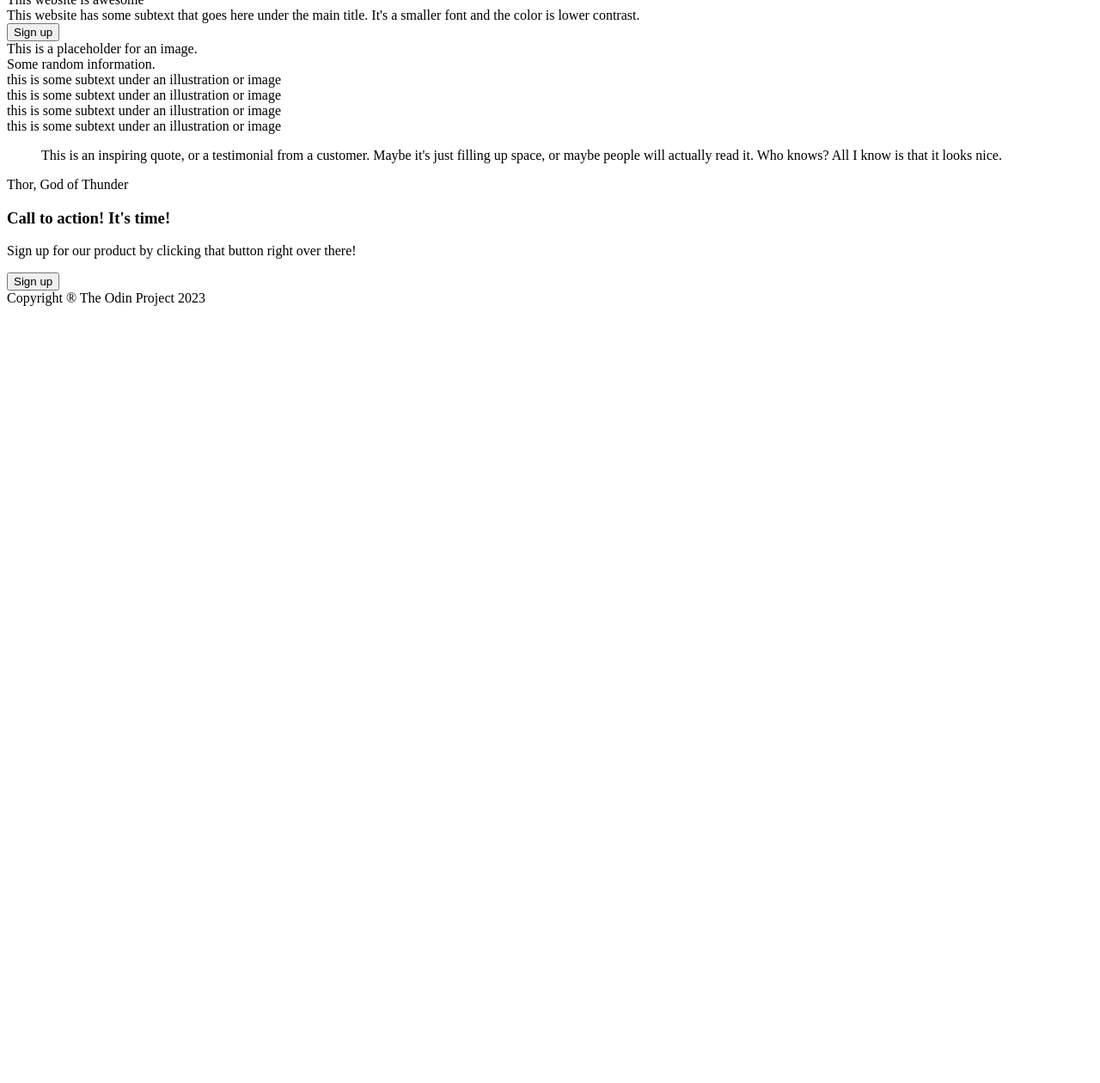
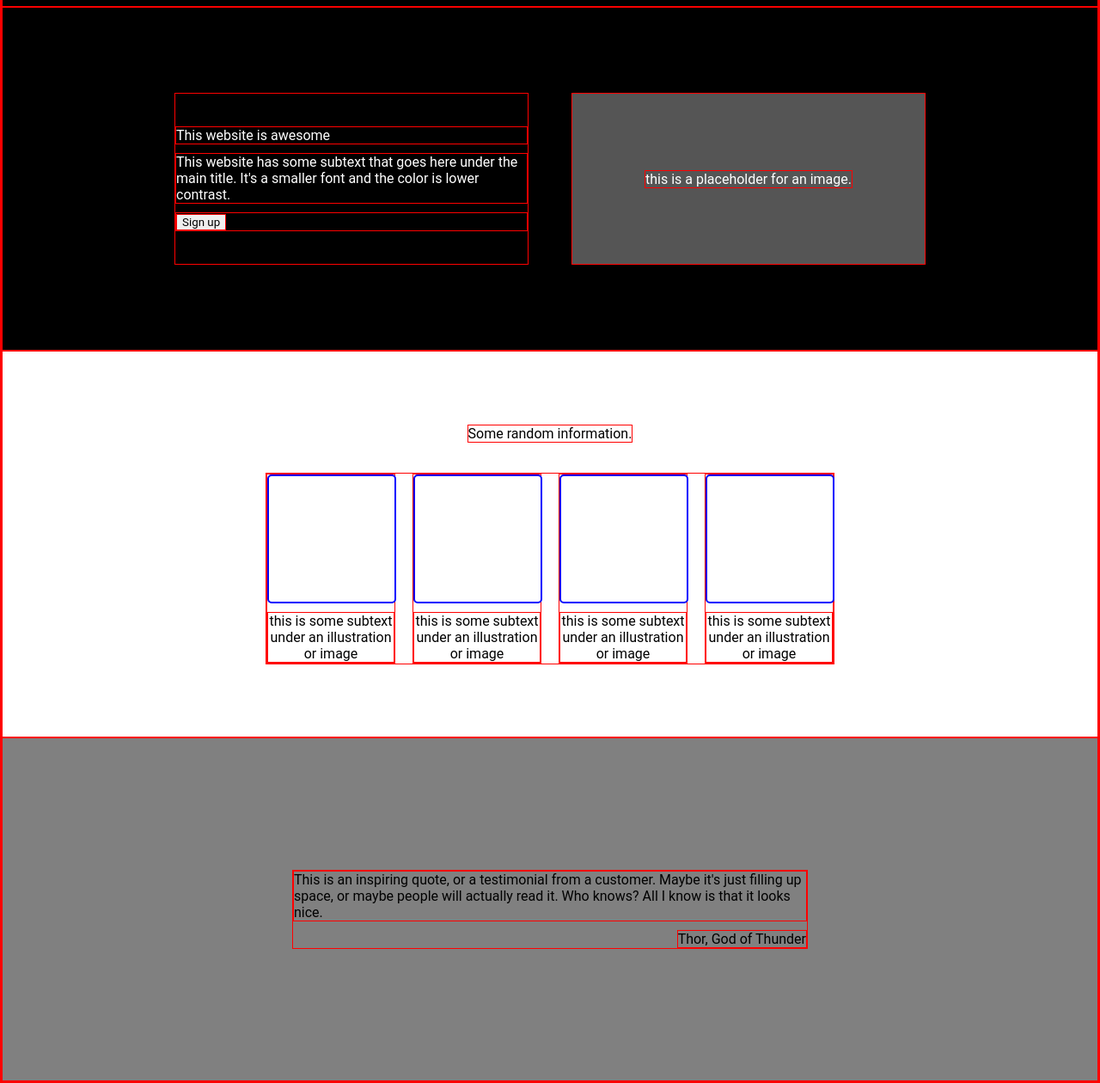
Before and after one commit to harrisonru84/Landing-Page, a plain HTML site: page index.html in a window 1280 px wide. Shown: the part 59-1319 px from the top of the page at 86% size. Before the commit the page ends 800 px from the top, so only its background shows below. Drawn offline with Linux system fonts and the light colour scheme.

Commit message:
Fleshed out CSS of Sections 1-4
Added a lot of the preliminary CSS and all the flexboxes to sections 1-4, as well as some of the initial colors to show contrast and layout.

```diff
--- a/index.html
+++ b/index.html
@@ -18,18 +18,21 @@
     </div>
 
     <div class="sec-one">
-        <div class="left-content"></div>
+        <div class="left-content">
             <div class="title">This website is awesome</div>
             <div class="text">This website has some subtext that goes here under the main title. It's a smaller font and the color is lower contrast.</div>
             <div class="sign-up">
                 <button>Sign up</button>
             </div>
         </div>
-        <div class="image">This is a placeholder for an image.</div>
+        <div class="placeholder-image">
+            <div class="pi-text">this is a placeholder for an image.</div>
+        </div>
     </div>
 
     <div class="sec-two">
         <div class="title">Some random information.</div>
+        <div class="img-text-blocks">
             <div class="img-text-block">
                 <div class="img-text"></div>
                 <div class="subtext">this is some subtext under an illustration or image</div>
@@ -47,10 +50,13 @@
                 <div class="subtext">this is some subtext under an illustration or image</div>
             </div>
         </div>
+    </div>
 
     <div class="sec-three">
-        <blockquote>This is an inspiring quote, or a testimonial from a customer. Maybe it's just filling up space, or maybe people will actually read it. Who knows? All I know is that it looks nice.</blockquote>
-        <figcaption>Thor, God of Thunder</figcaption>
+        <div class="blockquote">
+            <div class="quote">This is an inspiring quote, or a testimonial from a customer. Maybe it's just filling up space, or maybe people will actually read it. Who knows? All I know is that it looks nice.</div>
+            <div class="quote-caption">Thor, God of Thunder</div>
+        </div>
     </div>
 
     <div class="sec-four">
--- a/style.css
+++ b/style.css
@@ -1,10 +1,19 @@
+* {
+    border: red solid 1px;
+    box-sizing: border-box;
+    font-family: Roboto, sans-serif;
+}
+
+body {
+    margin: 0;
+}
+
 .header {
+    padding: 20px 0;
+    color: white;
     background-color: black;
-    color: white;
     display: flex;
     justify-content: space-between;
-    padding: 20px;
-    margin: -8px;
 }
 
 .logo {
@@ -16,3 +25,91 @@
     gap: 20px;
     margin-right: 200px;
 }
+
+.sec-one {
+    color: white;
+    background-color: black;
+    display: flex;
+    justify-content: flex-end;
+    gap: 50px;
+    height: 400px;
+    align-items: center;
+}
+
+.left-content {
+    display: flex;
+    flex-direction: column;
+    margin-left: 200px;
+    justify-content: center;
+    gap: 10px;
+    flex: 1;
+    height: 200px;
+}
+
+.placeholder-image {
+    margin-right: 200px;
+    flex: 1;
+    display: flex;
+    justify-content: center;
+    align-items: center;
+    background-color: #555555;
+    height: 200px;
+}
+
+.sec-two {
+    display: flex;
+    flex-direction: column;
+    justify-content: center;
+    align-items: center;
+    height: 450px;
+    gap: 35px;
+}
+
+.img-text-blocks {
+    display: flex;
+    flex-direction: row;
+    justify-content: center;
+    gap: 20px;
+}
+
+.img-text-block {
+    display: flex;
+    width: 150px;
+    gap: 10px;
+    flex-direction: column;
+}
+
+.img-text {
+    height: 150px;
+    width: 150px;
+    border: 2px blue solid;
+    border-radius: 5px;
+}
+
+.subtext {
+    text-align: center;
+}
+
+.sec-three {
+    display: flex;
+    height: 400px;
+    background-color: grey;
+    align-items: center;
+    justify-content: center;
+}
+
+.blockquote {
+    width: 600px;
+    display: flex;
+    justify-content: space-between;
+    flex-direction: column;
+    gap: 10px;
+}
+
+.quote {
+    align-self: flex-start;
+}
+
+.quote-caption {
+    align-self: flex-end;
+}
```
Lines whose indentation alone changed are shown as unchanged.
